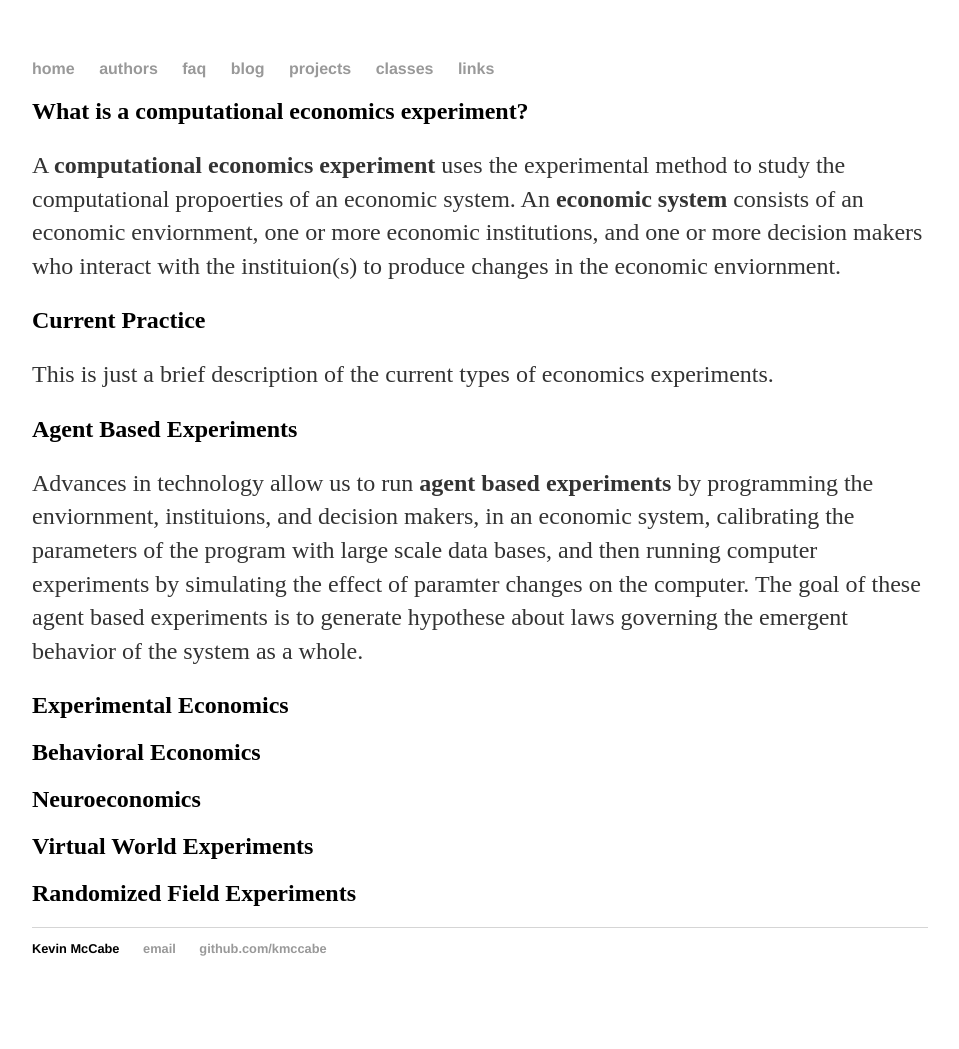
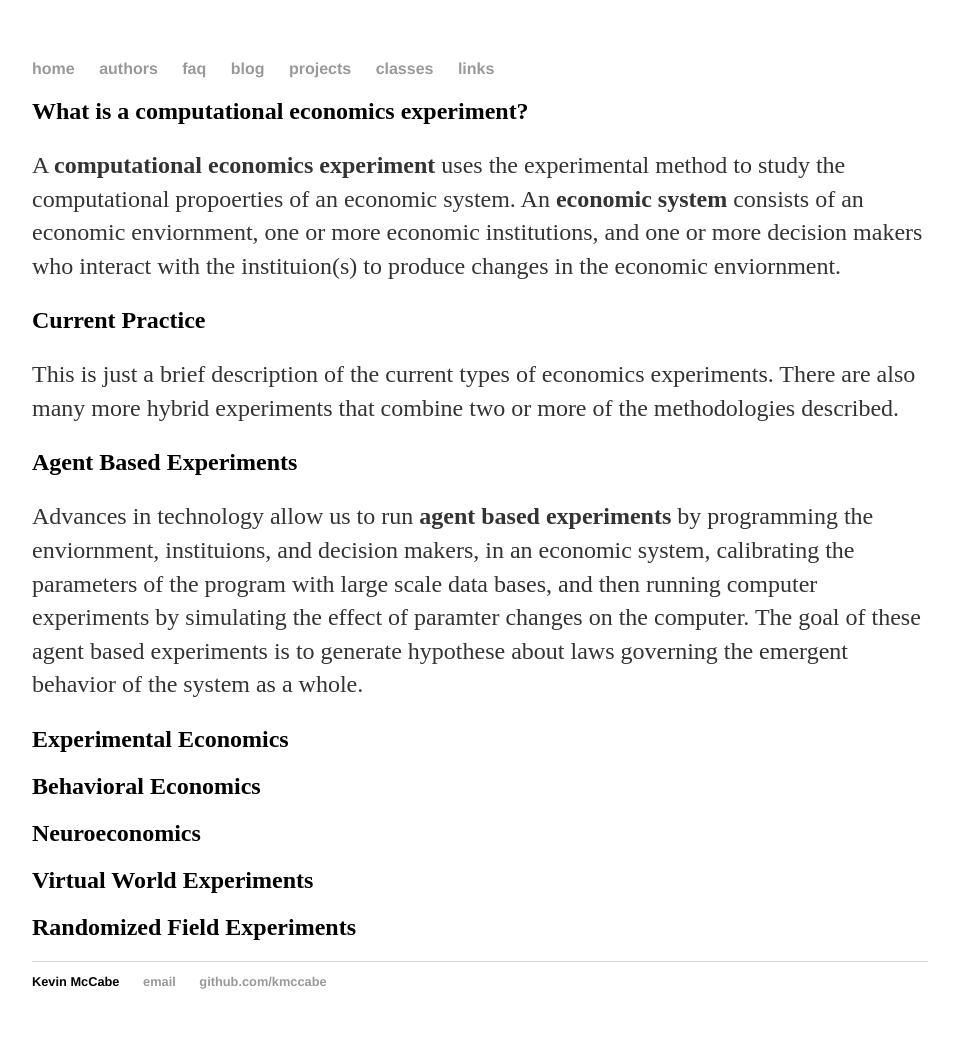
Before and after one commit to Kmccabe/KAM.github.io, a Jekyll site: the page built from _faqs/00001_computational_economics_experiment.md, in a window 1280 px wide. Shown: the whole page, without its empty margins (160-1119 px from the left). Built offline with Jekyll 4.4.1, drawn with Linux system fonts in a browser that asks for light colours; before the commit the page ends 1016 px from its top, so only the background shows below that.

Commit message:
Update 00001_computational_economics_experiment.md

```diff
--- a/_faqs/00001_computational_economics_experiment.md
+++ b/_faqs/00001_computational_economics_experiment.md
@@ -6,7 +6,7 @@
 A **computational economics experiment** uses the experimental method to study the computational propoerties of an economic system.  An **economic system** consists of an economic enviornment, one or more economic institutions, and one or more decision makers who interact with the instituion(s) to produce changes in the economic enviornment.
 
 ## Current Practice
-This is just a brief description of the current types of economics experiments.
+This is just a brief description of the current types of economics experiments.  There are also many more hybrid experiments that combine two or more of the methodologies described.
 
 ## Agent Based Experiments
 Advances in technology allow us to run **agent based experiments** by programming the enviornment, instituions, and decision makers, in an economic system, calibrating the parameters of the program with large scale data bases, and then running computer experiments by simulating the effect of paramter changes on the computer.  The goal of these agent based experiments is to generate hypothese about laws governing the emergent behavior of the system as a whole.
```
